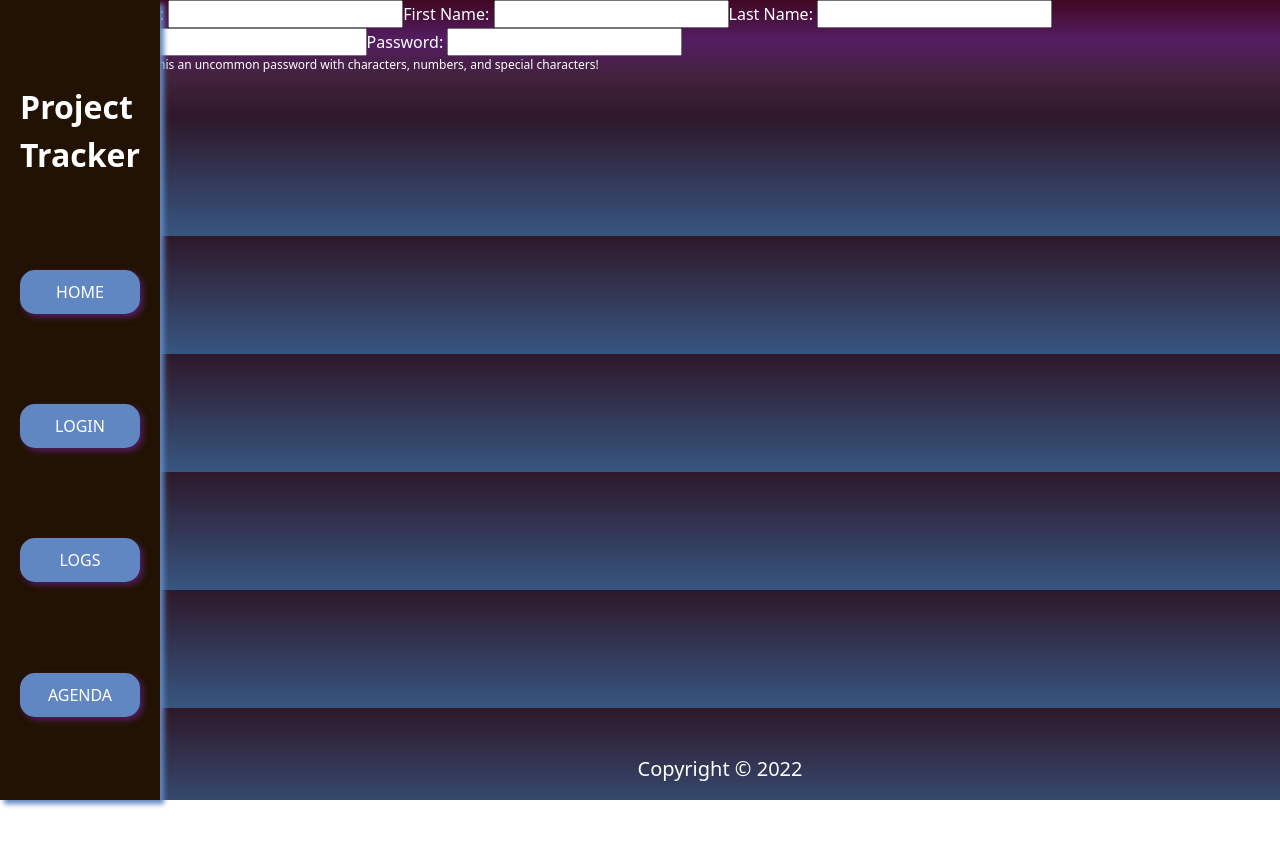
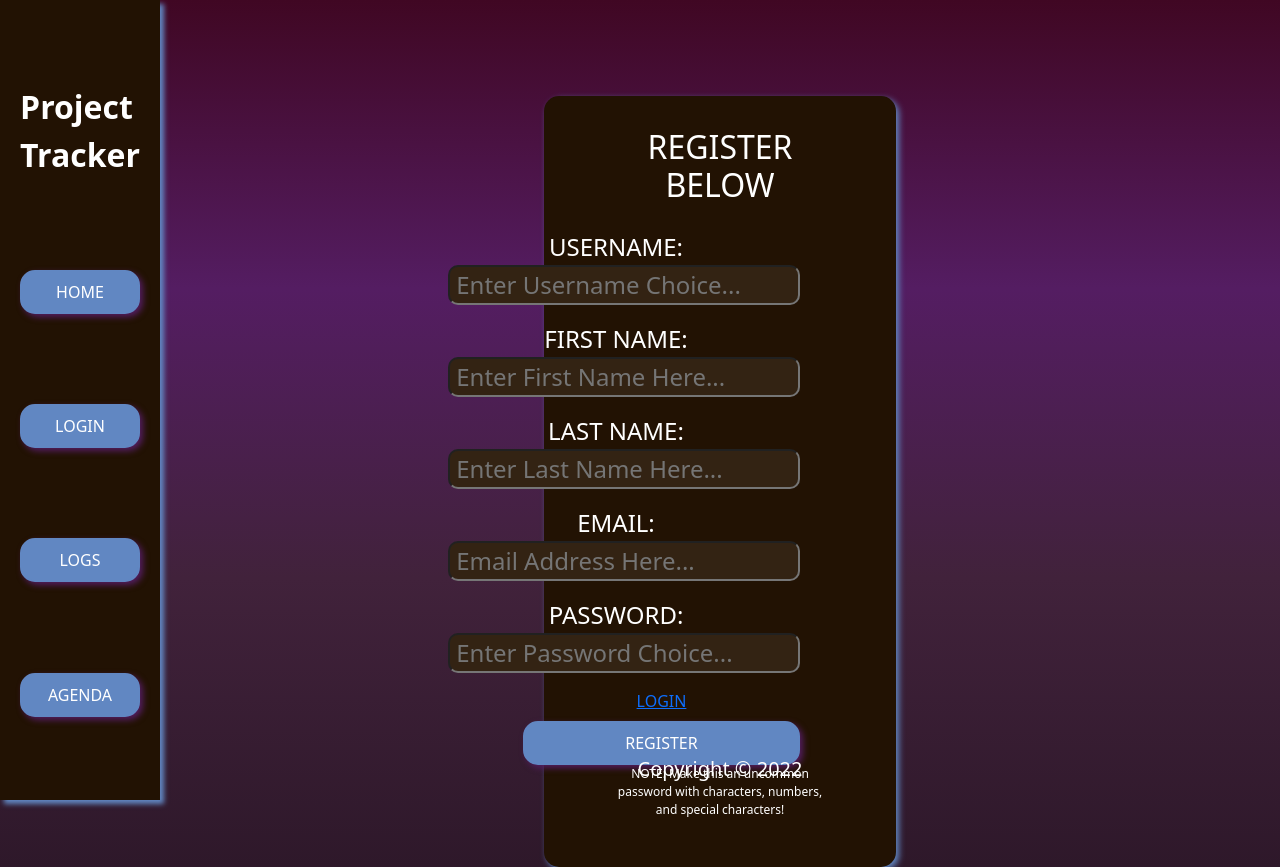
Before and after one commit to Reny8/Capstone, a React (Create React App) app in the folder frontend/: page /register in a window 1280 px wide. Before the commit the page ends 800 px from the top, so only its background shows below. Built offline with nearby package versions, Linux system fonts and the light colour scheme.

Commit message:
Completed css styles for the register page

```diff
--- a/frontend/src/pages/LoginPage/LoginPage.css
+++ b/frontend/src/pages/LoginPage/LoginPage.css
@@ -3,7 +3,7 @@
   margin-top: 1rem;
   margin-left: 1em;
 }
-.grid {
+.login-container {
   display: grid;
   grid-template-areas:
   "top"
@@ -21,22 +21,25 @@ margin-top: 1rem;
   margin-right: auto;
   box-shadow: 3px 3px 6px #6187C2;
   border-radius: 15px;
-  padding: 2rem  4rem  2rem 4rem
+  padding: 2rem  4rem  2rem 4rem;
+  display: flex;
+  flex-direction: column;
+
 }
 .border-box input {
   border-radius: 10px;
+  margin-left: 1rem;
   color: white;
   background-color: #332313;
 }
 .grid-box label {
-  margin-right: 2rem;
   font-size: x-large;
 }
 .border-box h2 {
   text-align: center;
 }
 .border-box button {
-  margin-left: 3.2rem;
-  width: 186px;
+  margin-left: 2rem;
+  width: 277px;
   margin-top: 0.5rem;
 }
--- a/frontend/src/pages/LoginPage/LoginPage.js
+++ b/frontend/src/pages/LoginPage/LoginPage.js
@@ -20,34 +20,36 @@ const LoginPage = () => {
 
   return (
     <div>
-      <form className="grid" onSubmit={handleSubmit}>
+      <form className="login-container" onSubmit={handleSubmit}>
         <div className="border-box">
-          <h2>LOGIN HERE</h2>
+          <h2>LOGIN BELOW</h2>
           <div className="grid-box">
-            <label>USERNAME:</label>{" "}
+            <label>USERNAME:
             <input
               type="text"
               name="username"
+              placeholder= " Username Here..."
               value={formData.username}
               onChange={handleInputChange}
-            />
+            /></label>{" "}
           </div>
           <div className="grid-box">
-            <label>PASSWORD:</label>{" "}
+            <label>PASSWORD:
             <input
               type="text"
               name="password"
+              placeholder=" Password Here..."
               value={formData.password}
               onChange={handleInputChange}
-            />
+            /></label>{" "}
           </div>{" "}
           <div className="grid-box">
             <Link to="/register">REGISTER HERE</Link>{" "}
             <button className="button">SIGN IN</button>{" "}
-          </div>{" "}
           {isServerError ? (
             <p className="error">Login failed, incorrect credentials!</p>
           ) : null}
+          </div>{" "}
         </div>
       </form>
     </div>
--- /dev/null
+++ b/frontend/src/pages/RegisterPage/RegisterPage.css
@@ -0,0 +1,21 @@
+.register-container .border-box {
+    margin-left: 34rem;
+    margin-right: 24rem;
+    padding: 2rem  4rem  2rem 4rem;
+    display: flex;
+    align-items:flex-end;
+    text-align: center
+}
+.register-container {
+    padding-top: 6rem;
+}
+.register-container .grid-box label {
+    margin-right: 2rem
+}
+.register-container .grid-box button {
+    margin-right: 2rem
+}
+.register-container .border-box h2{
+    margin-right: auto;
+    margin-left: auto
+}
--- a/frontend/src/pages/RegisterPage/RegisterPage.js
+++ b/frontend/src/pages/RegisterPage/RegisterPage.js
@@ -1,7 +1,8 @@
 import React, { useContext } from "react";
 import AuthContext from "../../context/AuthContext";
 import useCustomForm from "../../hooks/useCustomForm";
-
+import { Link } from "react-router-dom";
+import "./RegisterPage.css";
 const RegisterPage = () => {
   const { registerUser } = useContext(AuthContext);
   const defaultValues = {
@@ -17,58 +18,80 @@ const RegisterPage = () => {
   );
 
   return (
-    <div className="container">
-      <form className="form" onSubmit={handleSubmit}>
+    <div>
+      <form className="register-container" onSubmit={handleSubmit}>
+        {" "}
+        <div className="border-box">
+          <h2> REGISTER BELOW</h2>
+          <div className="grid-box">
             <label>
-          Username:{" "}
+              USERNAME:
               <input
                 type="text"
                 name="username"
+                placeholder=" Enter Username Choice..."
                 value={formData.username}
                 onChange={handleInputChange}
               />
             </label>
+          </div>
+          <div className="grid-box">
             <label>
-          First Name:{" "}
+              FIRST NAME:
               <input
                 type="text"
                 name="firstName"
+                placeholder = " Enter First Name Here..."
                 value={formData.firstName}
                 onChange={handleInputChange}
               />
             </label>
+          </div>
+          <div className="grid-box">
             <label>
-          Last Name:{" "}
+              LAST NAME:
               <input
                 type="text"
                 name="lastName"
+                placeholder=" Enter Last Name Here..."
                 value={formData.lastName}
                 onChange={handleInputChange}
               />
             </label>
+          </div>
+          <div className="grid-box">
             <label>
-          Email:{" "}
+              EMAIL:
               <input
                 type="text"
                 name="email"
+                placeholder=" Email Address Here..."
                 value={formData.email}
                 onChange={handleInputChange}
               />
             </label>
+          </div>
+          <div className="grid-box">
             <label>
-          Password:{" "}
+              PASSWORD:
               <input
                 type="text"
                 name="password"
+                placeholder=" Enter Password Choice..."
                 value={formData.password}
                 onChange={handleInputChange}
               />
             </label>
+          </div>
+          <div className="grid-box">
+            <Link to="/login">LOGIN</Link>{" "}
+            <button className="button">REGISTER</button>{" "}
+          </div>
           <p style={{ fontSize: "12px" }}>
             NOTE: Make this an uncommon password with characters, numbers, and
             special characters!
           </p>
-        <button>Register!</button>
+        </div>
       </form>
     </div>
   );
```
Lines whose indentation alone changed are shown as unchanged.
